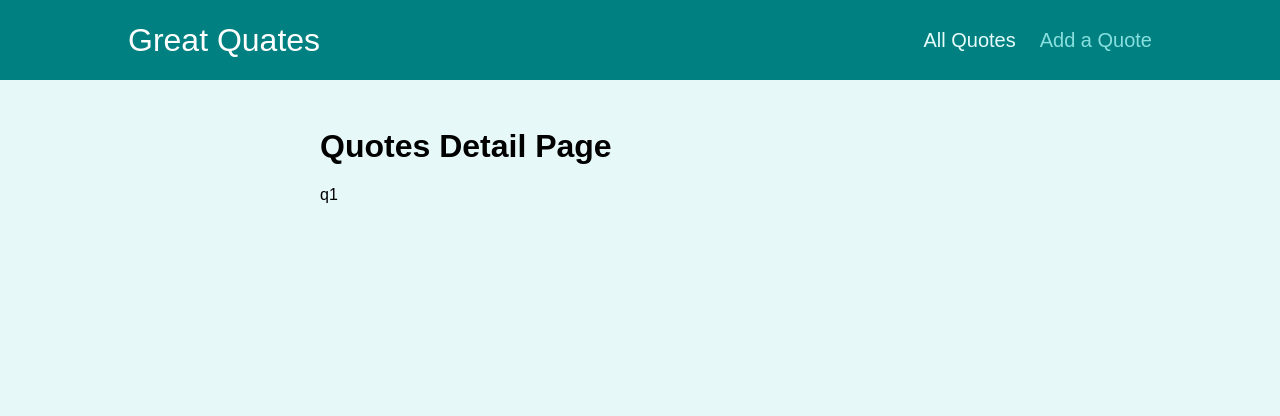
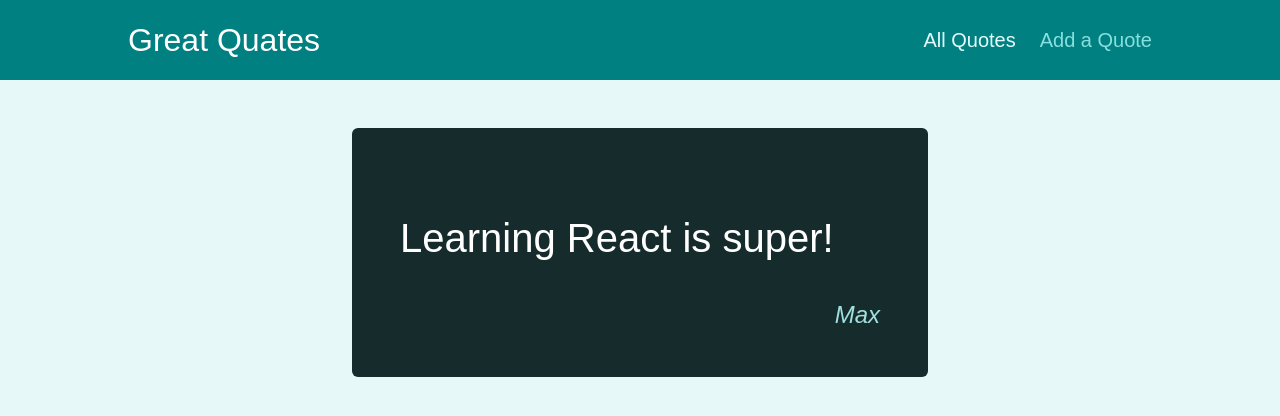
Before and after one commit to veronaten/quotes, a React (Create React App) app: page /quotes/q1 in a window 1280 px wide. Shown: the top 416 px of the page. Built offline with nearby package versions, Linux system fonts and the light colour scheme.

Commit message:
Feat: add outputting data

```diff
--- a/src/components/quotes/QuoteItem.js
+++ b/src/components/quotes/QuoteItem.js
@@ -1,3 +1,4 @@
+import { Link } from 'react-router-dom';
 import classes from './QuoteItem.module.css';
 
 const QuoteItem = (props) => {
@@ -9,9 +10,9 @@
         </blockquote>
         <figcaption>{props.author}</figcaption>
       </figure>
-      <a className='btn'>
+      <Link to={`/quotes/${props.id}`} className='btn'>
         View Fullscreen
-      </a>
+      </Link>
     </li>
   );
 };
--- a/src/pages/AllQuotes.js
+++ b/src/pages/AllQuotes.js
@@ -1,5 +1,12 @@
+import QuoteList from '../components/quotes/QuoteList';
+
+const DUMMY_DATA = [
+  {id: 'q1', author: 'Max', text: 'Learning React is super!'},
+  {id: 'q2', author: 'Veronika', text: 'Learning Route is super!'}
+]
+
 const AllQuotes = () => {
-  return <h1>All Quotes Page</h1>
+  return <QuoteList quotes={DUMMY_DATA}/>
 };
 
 export default AllQuotes;
--- a/src/pages/NewQuotes.js
+++ b/src/pages/NewQuotes.js
@@ -1,5 +1,11 @@
+import QuoteForm from '../components/quotes/QuoteForm';
+
 const NewQuotes = () => {
-  return <h1>New Quotes Page</h1>
+  const addQuoteHandler = (quoteData) => {
+    console.log(quoteData);
+  };
+
+  return <QuoteForm onAddQuote={addQuoteHandler}/>
 };
 
 export default NewQuotes;
--- a/src/pages/QuotesDetail.js
+++ b/src/pages/QuotesDetail.js
@@ -2,14 +2,25 @@
 import { Route } from 'react-router';
 import { Fragment } from 'react/cjs/react.production.min';
 import Comments from '../components/comments/Comments';
+import HighlightedQuote from '../components/quotes/HighlightedQuote';
+
+const DUMMY_DATA = [
+  {id: 'q1', author: 'Max', text: 'Learning React is super!'},
+  {id: 'q2', author: 'Veronika', text: 'Learning Route is super!'}
+];
 
 const QuotesDetail = () => {
   const params = useParams();
 
+  const quote = DUMMY_DATA.find(quote => quote.id === params.quotesId);
+
+  if (!quote) {
+    return <p>No quote yet!</p>
+  }
+
   return (
     <Fragment>
-      <h1>Quotes Detail Page</h1>
-      <p>{params.quotesId}</p>
+      <HighlightedQuote text={quote.text} author={quote.author}/>
       <Route path={`/quotes/${params.quotesId}/comments`}>
         <Comments />
       </Route>
```
Also changed, not shown: 1 other file (tests, documents, lock files or other folders).
